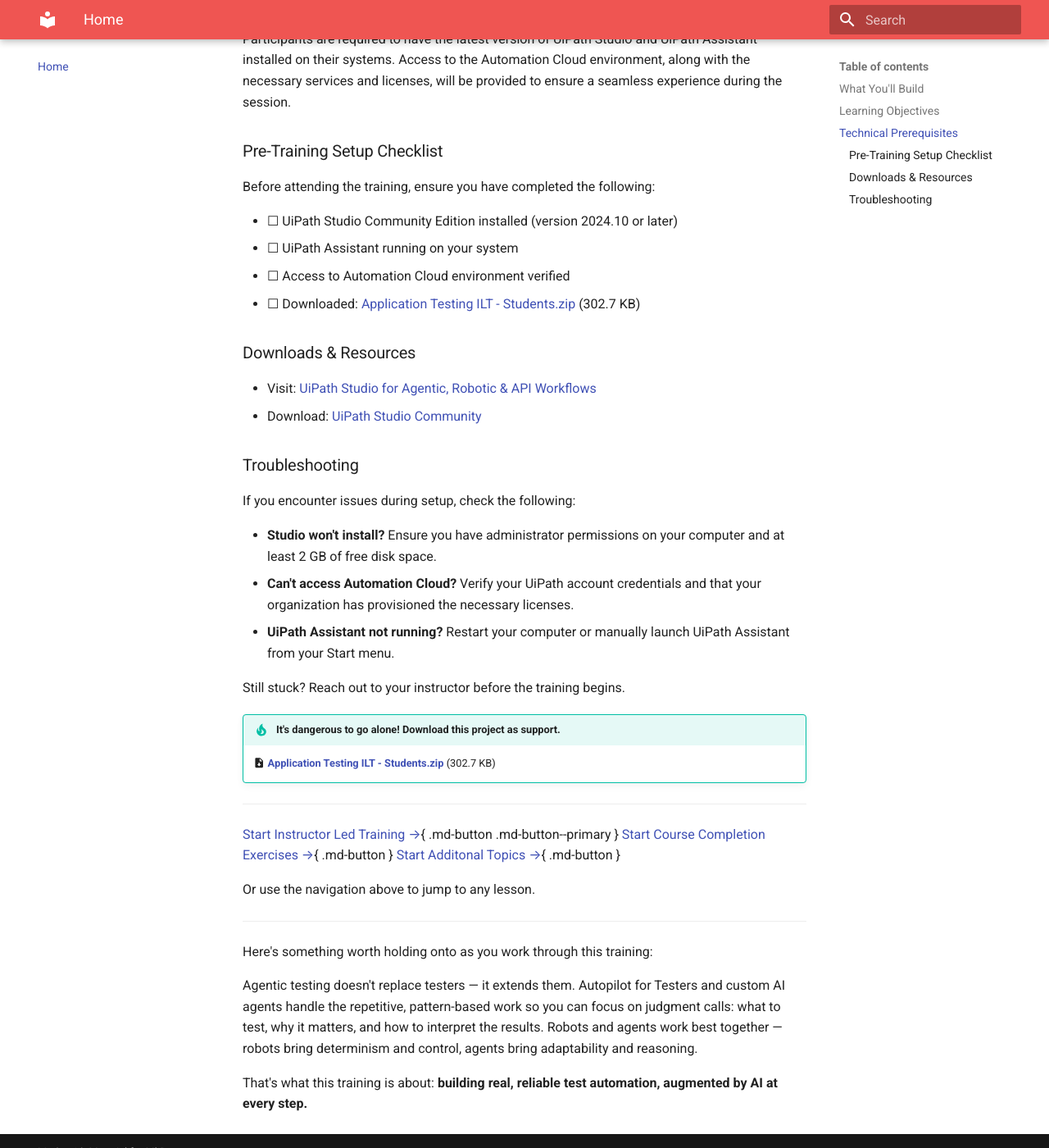
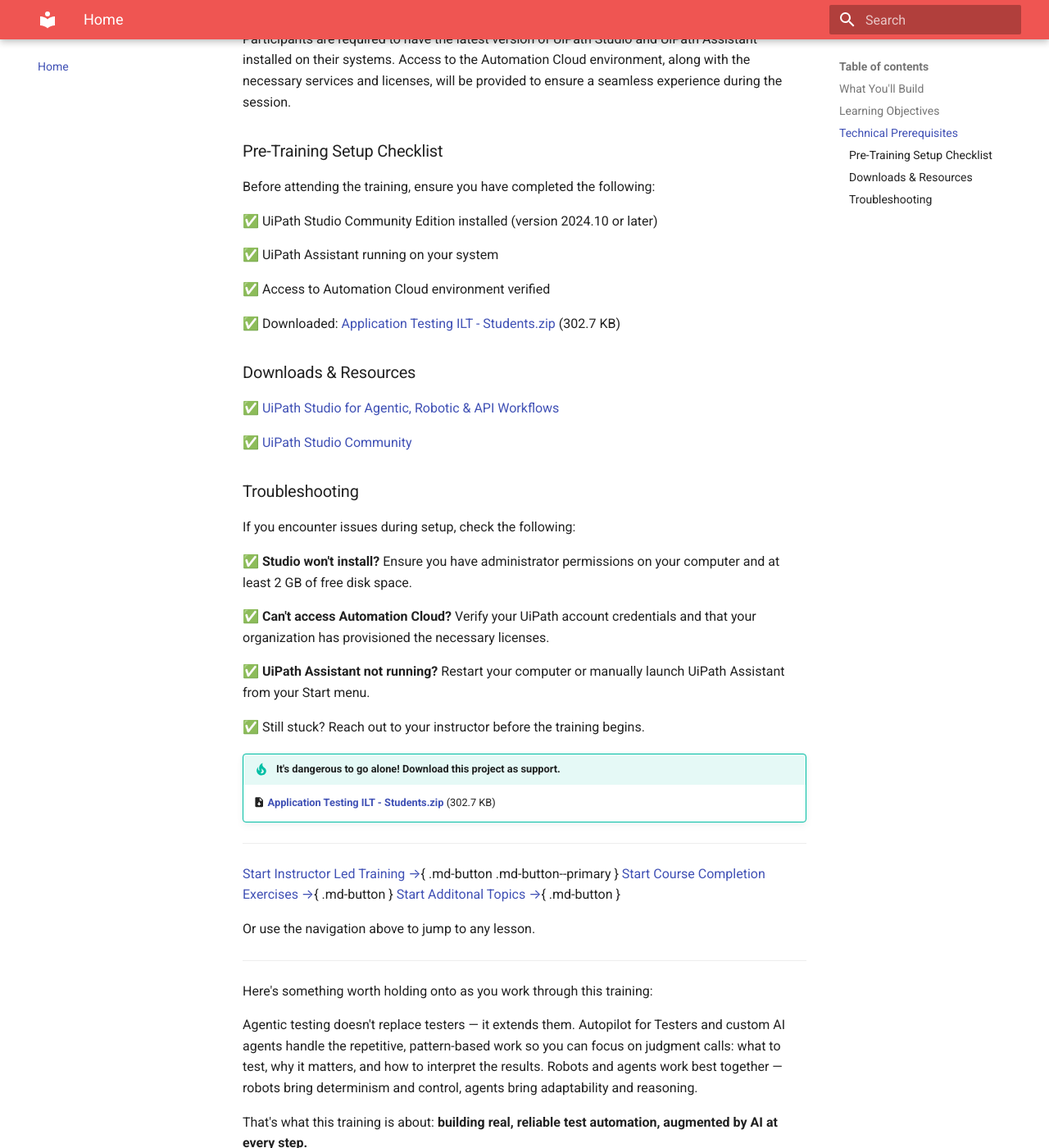
Before and after one commit to MeeraKay/software-testing-ilt-guide, an MkDocs documentation site: the page built from docs/index.md, in a window 1280 px wide and 1400 px high, scrolled down 1377 px. Shown: the whole window at 82% size. Built offline with MkDocs 1.6.1 and Material for MkDocs 9.7.7, drawn with Linux system fonts in a browser that asks for light colours; part of the change alters nothing that is shown.

Commit message:
Use green tick emoji consistently throughout Technical Prerequisites
- Replace all bullets, checkboxes, and mixed emojis with ✅
- Setup checklist: all items use ✅
- Downloads section: all items use ✅
- Troubleshooting: all items use ✅
- Consistent emoji-only formatting

Co-Authored-By: Claude Haiku 4.5 <noreply@anthropic.com>

```diff
--- a/docs/index.md
+++ b/docs/index.md
@@ -43,25 +43,31 @@ Participants are required to have the latest version of UiPath Studio and UiPath
 
 Before attending the training, ensure you have completed the following:
 
-- ☐ UiPath Studio Community Edition installed (version 2024.10 or later)
-- ☐ UiPath Assistant running on your system
-- ☐ Access to Automation Cloud environment verified
-- ☐ Downloaded: <a href="https://articulateusercontent.com/rise/courses/wbarvVGUFeVtnNnsoksCvGVOBH9YzS_J/7Xwfgsy_LGoBkxr3-Application%2520Testing%2520ILT%2520-%2520Students.zip" target="_blank">Application Testing ILT - Students.zip</a> (302.7 KB)
+✅ UiPath Studio Community Edition installed (version 2024.10 or later)
+
+✅ UiPath Assistant running on your system
+
+✅ Access to Automation Cloud environment verified
+
+✅ Downloaded: <a href="https://articulateusercontent.com/rise/courses/wbarvVGUFeVtnNnsoksCvGVOBH9YzS_J/7Xwfgsy_LGoBkxr3-Application%2520Testing%2520ILT%2520-%2520Students.zip" target="_blank">Application Testing ILT - Students.zip</a> (302.7 KB)
 
 ### Downloads & Resources
 
-- Visit: <a href="https://www.uipath.com/product/studio" target="_blank">UiPath Studio for Agentic, Robotic & API Workflows</a>
-- Download: <a href="https://download.uipath.com/UiPathStudioCommunity.msi" target="_blank">UiPath Studio Community</a>
+✅ <a href="https://www.uipath.com/product/studio" target="_blank">UiPath Studio for Agentic, Robotic & API Workflows</a>
+
+✅ <a href="https://download.uipath.com/UiPathStudioCommunity.msi" target="_blank">UiPath Studio Community</a>
 
 ### Troubleshooting
 
 If you encounter issues during setup, check the following:
 
-- **Studio won't install?** Ensure you have administrator permissions on your computer and at least 2 GB of free disk space.
-- **Can't access Automation Cloud?** Verify your UiPath account credentials and that your organization has provisioned the necessary licenses.
-- **UiPath Assistant not running?** Restart your computer or manually launch UiPath Assistant from your Start menu.
+✅ **Studio won't install?** Ensure you have administrator permissions on your computer and at least 2 GB of free disk space.
 
-Still stuck? Reach out to your instructor before the training begins.
+✅ **Can't access Automation Cloud?** Verify your UiPath account credentials and that your organization has provisioned the necessary licenses.
+
+✅ **UiPath Assistant not running?** Restart your computer or manually launch UiPath Assistant from your Start menu.
+
+✅ Still stuck? Reach out to your instructor before the training begins.
 
 !!! tip "It's dangerous to go alone! Download this project as support."
     :material-file-download: <a href="https://articulateusercontent.com/rise/courses/wbarvVGUFeVtnNnsoksCvGVOBH9YzS_J/7Xwfgsy_LGoBkxr3-Application%2520Testing%2520ILT%2520-%2520Students.zip" target="_blank">**Application Testing ILT - Students.zip**</a> (302.7 KB)
```
